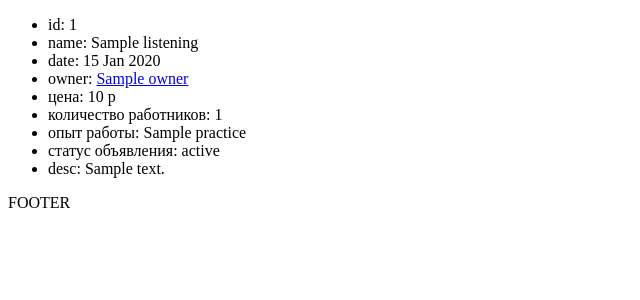
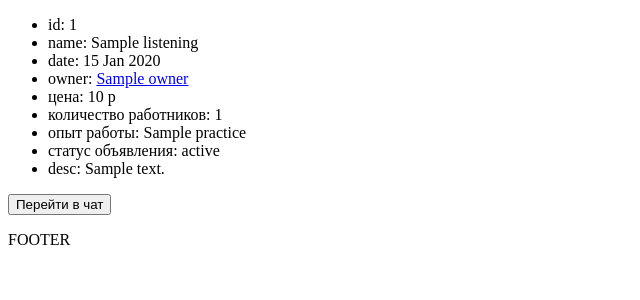
Before and after one commit to tolikStalker/creative-project, a Node server app: template views/listenings/listnening.hbs in a window 1280 px wide. Shown: the part 26-326 px from the top of the page, without its empty margins (0-640 px from the left). Run offline with Node 20, Linux system fonts and the light colour scheme; the template is opened without the code that fills it: most values are stand-ins (such as "Sample title", 1, 10 or a date in 2020); some libraries are stand-ins or nearby versions.

Commit message:
+Chat button

```diff
--- a/views/listenings/listnening.hbs
+++ b/views/listenings/listnening.hbs
@@ -11,3 +11,7 @@
     <li>статус объявления: {{listening.status}}</li>
     <li>desc: {{listening.desc}}</li>
 </ul>
+<form action="/chat/{{listening.owner}}" method="post" name="chat">
+    <input name="owner" type="hidden" value="{{listening.owner}}">
+    <button type="submit">Перейти в чат</button>
+</form>
```
